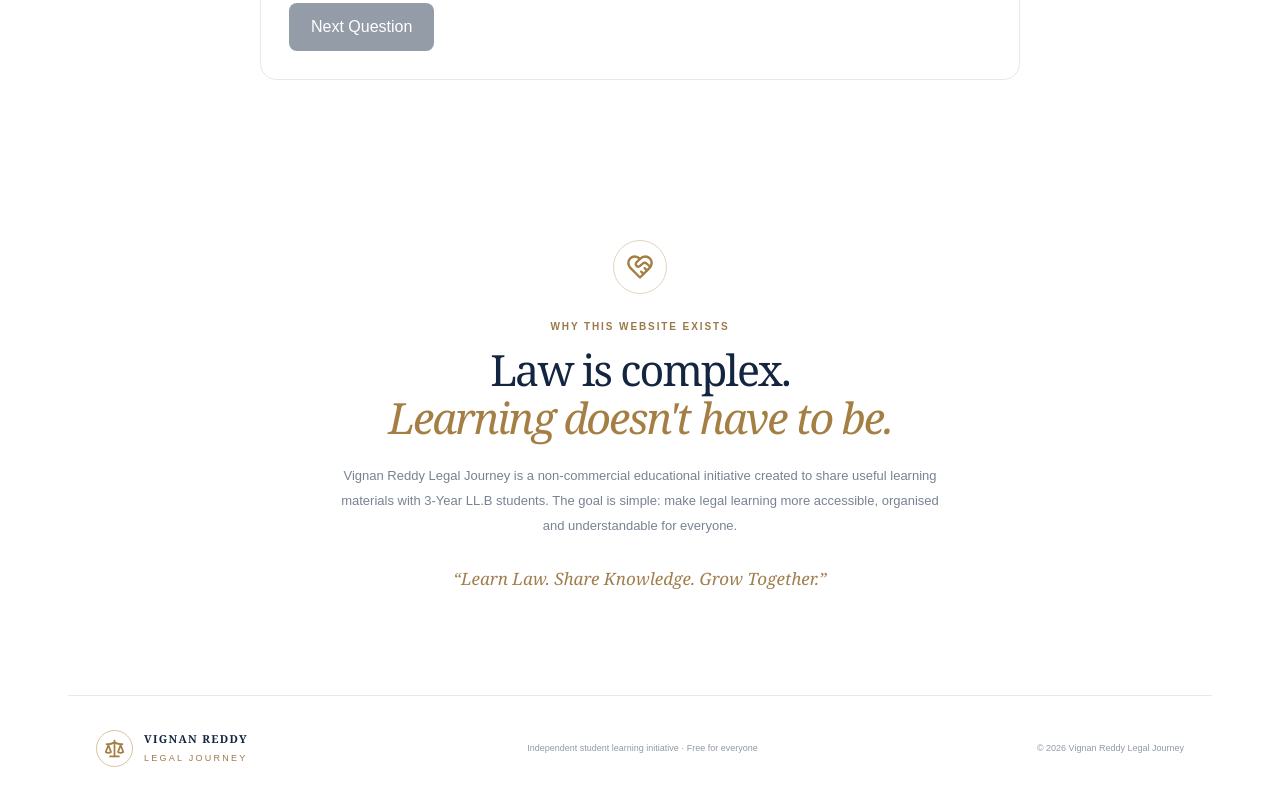
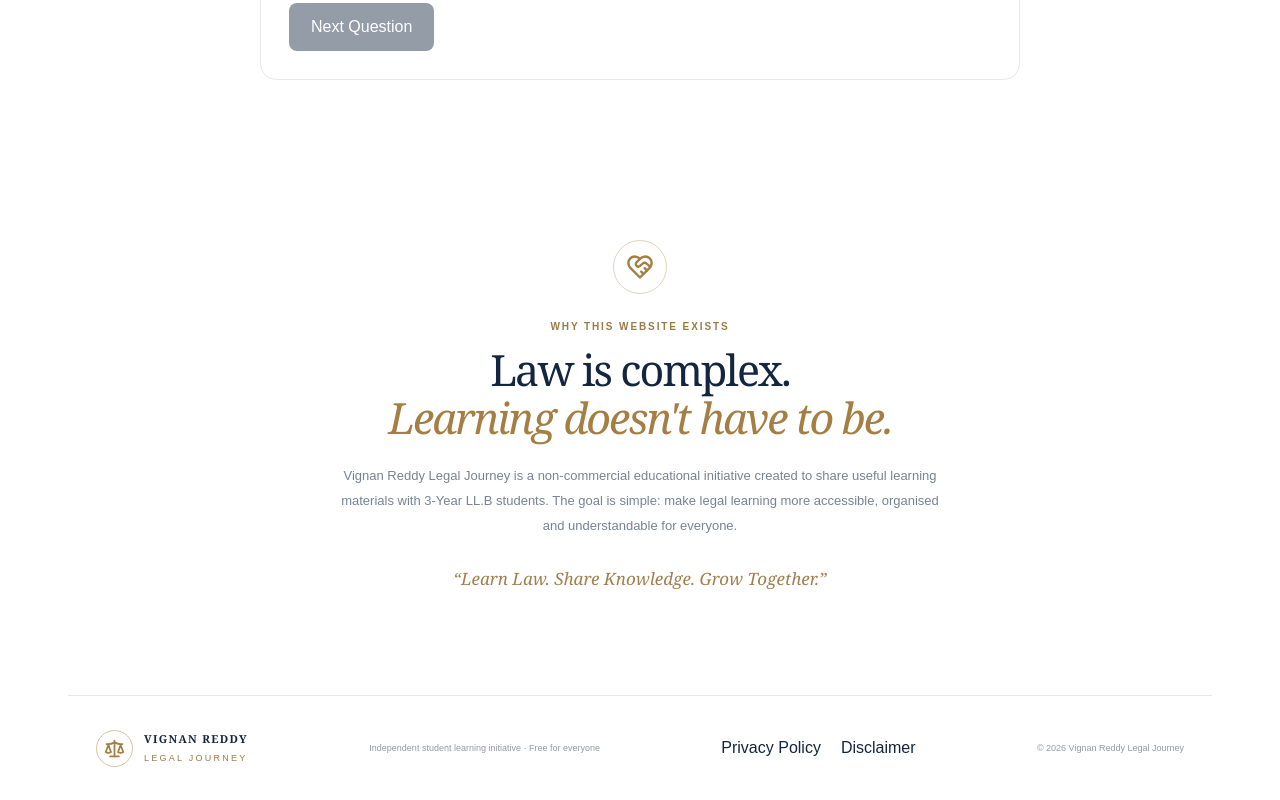
Before and after one commit to Vr7solutions/vignanreddy-legal-journey, a Next.js app: page / in a window 1280 px wide. Shown: the part 5104-5904 px from the top of the page. Built offline with nearby package versions, Linux system fonts and the light colour scheme.

Commit message:
Enhance footer with Privacy Policy and Disclaimer links
Added links to Privacy Policy and Disclaimer in footer.

```diff
--- a/app/page.tsx
+++ b/app/page.tsx
@@ -234,7 +234,24 @@ export default function Home() {
           </span>
         </a>
 
-        <p>Independent student learning initiative · Free for everyone</p>
+        <p>
+          Independent student learning initiative · Free for everyone
+        </p>
+
+        <div style={{
+          display: "flex",
+          gap: "20px",
+          justifyContent: "center",
+          flexWrap: "wrap",
+          margin: "16px 0",
+        }}>
+          <a href="/privacy-policy" style={{ color: "inherit" }}>
+            Privacy Policy
+          </a>
+          <a href="/disclaimer" style={{ color: "inherit" }}>
+            Disclaimer
+          </a>
+        </div>
 
         <span>
           © {new Date().getFullYear()} Vignan Reddy Legal Journey
```
